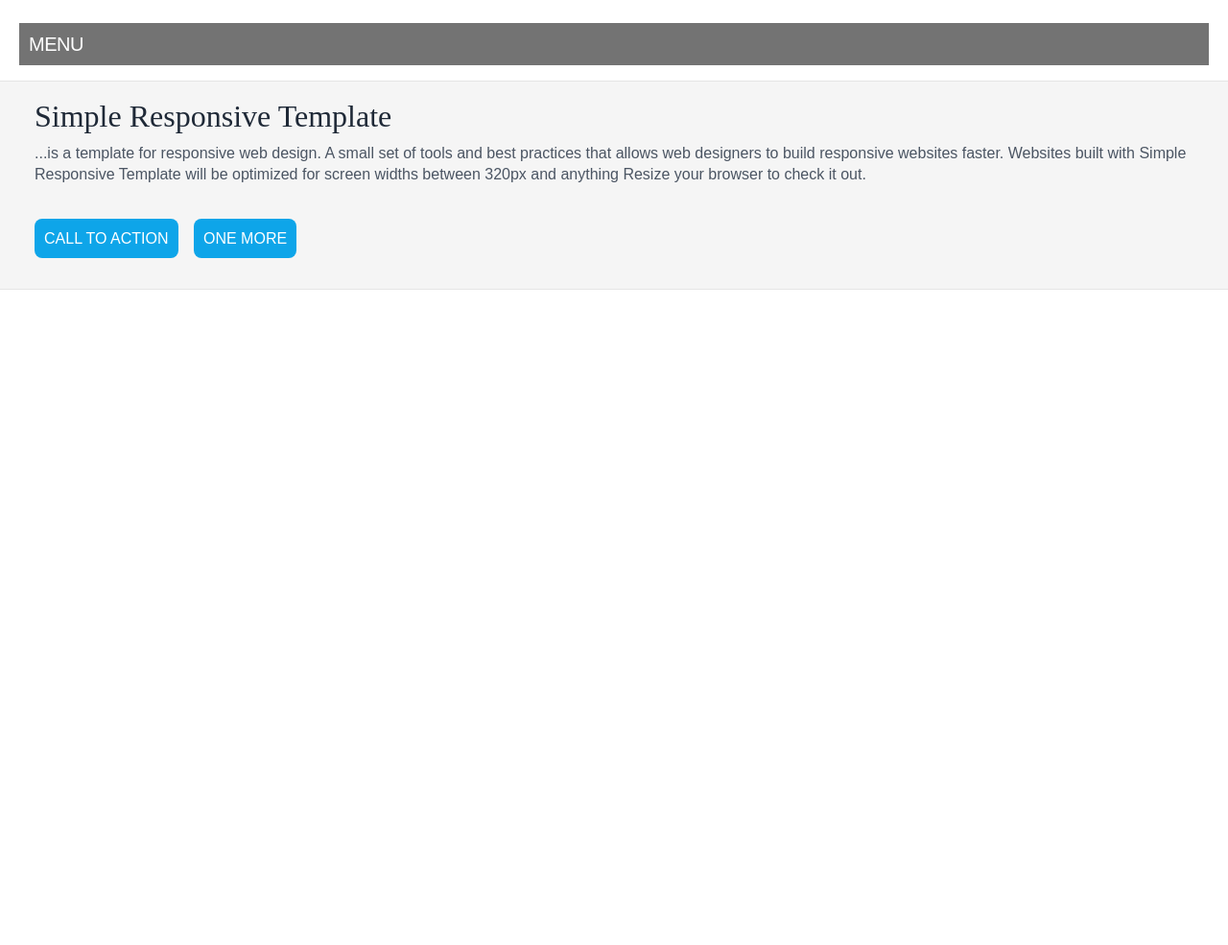
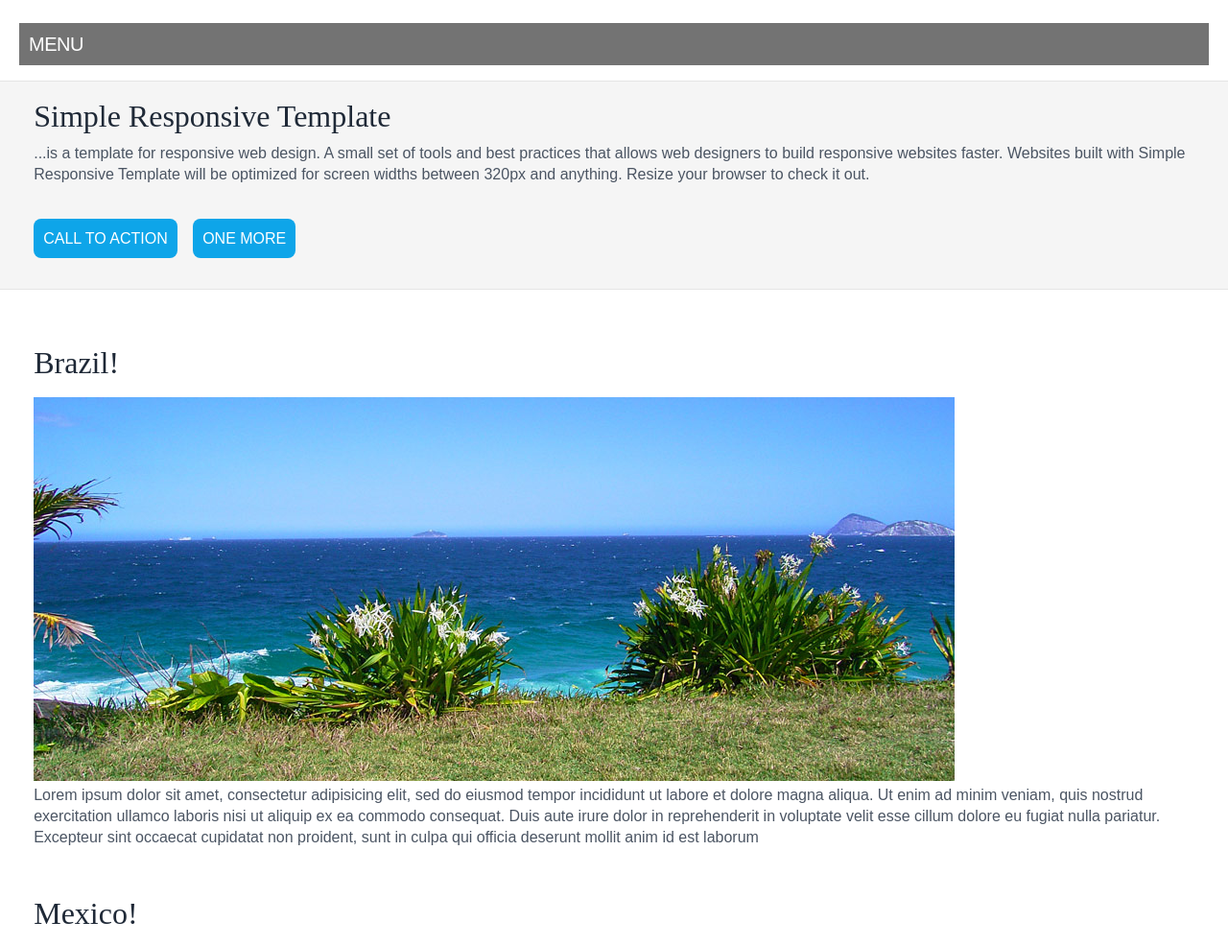
Before and after one commit to aztorius-j/domaca-uloha-8a, a website: page public/index.html in a window 1280 px wide. Shown: the part 79-1064 px from the top of the page at 96% size. Before the commit the page ends 800 px from the top, so only its background shows below. Drawn offline with Linux system fonts and the light colour scheme.

Commit message:
pridany div ktory obsahue 3x section s obrazkami a textami

```diff
--- a/public/index.html
+++ b/public/index.html
@@ -21,21 +21,71 @@
 
     <main>
 
-        <section class="border-y border-neutral-200 px-9 pt-4 pb-10 bg-neutral-100">
+        <section class="border-y border-neutral-200 px-[2.2rem] pt-4 pb-10 bg-neutral-100">
 
-            <h1 class="text-[2rem] leading-tight tracking-normal font-Microsoft text-gray-800 mb-2">
-                Simple Responsive Template
-            </h1>
+            <h1 class="title">Simple Responsive Template</h1>
 
             <p class="text-gray-600 leading-snug mb-11">
-                ...is a template for responsive web design. A small set of tools and best practices that allows web designers to build responsive websites faster. Websites built with Simple Responsive Template will be optimized for screen widths between 320px and anything Resize your browser to check it out.
+                ...is a template for responsive web design. A small set of tools and best practices that allows web designers to build responsive websites faster. Websites built with Simple Responsive Template will be optimized for screen widths between 320px and anything. Resize your browser to check it out.
             </p>
 
-            <a href="#" class="text-white bg-sky-500 px-2.5 py-3 rounded-lg mr-3">CALL TO ACTION</a>
+            <a href="#" class="text-white bg-sky-500 hover:bg-lime-500 px-2.5 py-3 rounded-lg mr-3">CALL TO ACTION</a>
 
-            <a href="#" class="text-white bg-sky-500 px-2.5 py-3 rounded-lg">ONE MORE</a>
+            <a href="#" class="text-white bg-sky-500 hover:bg-lime-500 px-2.5 py-3 rounded-lg">ONE MORE</a>
 
         </section>
+
+        <div class="py-12">
+
+        <!-- BRAZIL  -->
+
+        <section class="px-[2.2rem] pt-2 pb-10">
+
+            <h1 class="title">Brazil!</h1>
+
+            <figure class="mt-4 mb-1">
+                <img src="img/brazil.jpg" alt="brazil">
+            </figure>
+
+            <p class="text-gray-600 leading-snug">
+                Lorem ipsum dolor sit amet, consectetur adipisicing elit, sed do eiusmod tempor incididunt ut labore et dolore magna aliqua. Ut enim ad minim veniam, quis nostrud exercitation ullamco laboris nisi ut aliquip ex ea commodo consequat. Duis aute irure dolor in reprehenderit in voluptate velit esse cillum dolore eu fugiat nulla pariatur. Excepteur sint occaecat cupidatat non proident, sunt in culpa qui officia deserunt mollit anim id est laborum
+            </p>
+
+        </section>
+
+        <!-- MEXICO  -->
+
+        <section class="px-[2.2rem] pt-2 pb-10">
+
+            <h1 class="title">Mexico!</h1>
+
+            <figure class="mt-4 mb-1">
+                <img src="img/mexico.jpeg" alt="brazil">
+            </figure>
+
+            <p class="text-gray-600 leading-snug">
+                Lorem ipsum dolor sit amet, consectetur adipisicing elit, sed do eiusmod tempor incididunt ut labore et dolore magna aliqua. Ut enim ad minim veniam, quis nostrud exercitation ullamco laboris nisi ut aliquip ex ea commodo consequat. Duis aute irure dolor in reprehenderit in voluptate velit esse cillum dolore eu fugiat nulla pariatur. Excepteur sint occaecat cupidatat non proident, sunt in culpa qui officia deserunt mollit anim id est laborum
+            </p>
+
+        </section>
+
+        <!-- US  -->
+
+        <section class="px-[2.2rem] pt-2 pb-10">
+
+            <h1 class="title">US!</h1>
+
+            <figure class="mt-4 mb-1">
+                <img src="img/us.jpg" alt="brazil">
+            </figure>
+
+            <p class="text-gray-600 leading-snug">
+                Lorem ipsum dolor sit amet, consectetur adipisicing elit, sed do eiusmod tempor incididunt ut labore et dolore magna aliqua. Ut enim ad minim veniam, quis nostrud exercitation ullamco laboris nisi ut aliquip ex ea commodo consequat. Duis aute irure dolor in reprehenderit in voluptate velit esse cillum dolore eu fugiat nulla pariatur. Excepteur sint occaecat cupidatat non proident, sunt in culpa qui officia deserunt mollit anim id est laborum
+            </p>
+
+        </section>
+
+        </div>
 
     </main>
 
--- a/src/input.css
+++ b/src/input.css
@@ -1,3 +1,10 @@
 @tailwind base;
 @tailwind components;
 @tailwind utilities;
+
+@layer components {
+    .title {
+        @apply
+        text-[2rem] leading-tight tracking-normal font-Microsoft text-gray-800 mb-2;
+    }
+}
```
Also changed, not shown: public/img/brazil.jpg (added), public/img/mexico.jpeg (added), public/img/us.jpg (added), public/output.css, 1 other file.
